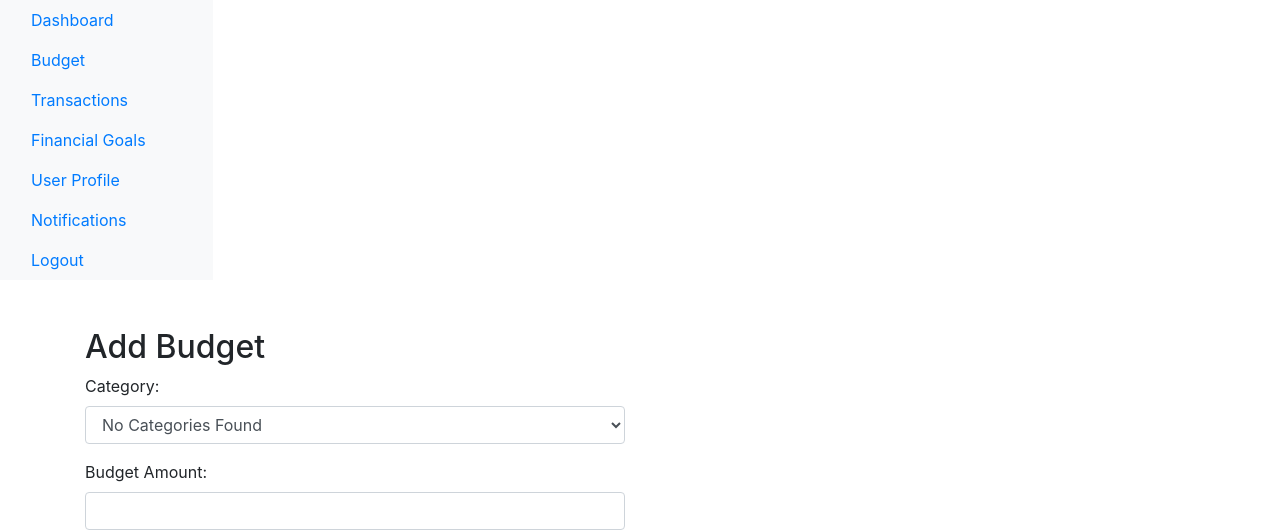
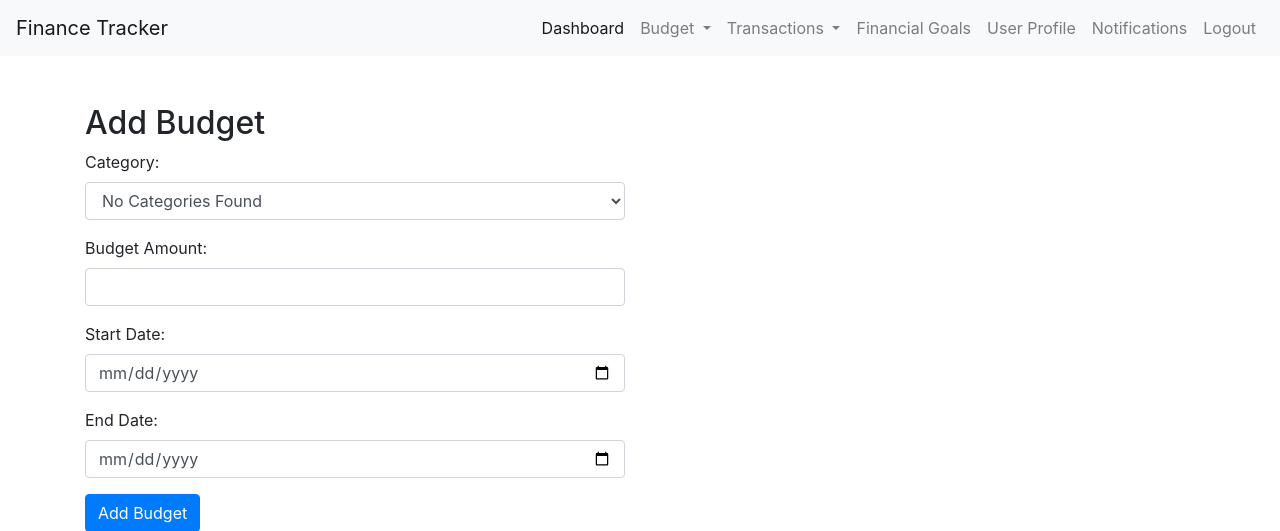
Before and after one commit to abelshebela/finance_tracker, a PHP site: page /add_budget.php in a window 1280 px wide. Shown: the top 531 px of the page. Run offline with PHP 8.4, Linux system fonts and the light colour scheme; the visitor is signed in with stand-in values (Sample User, id 1); data that the repository does not hold is empty.

Commit message:
modified the nav.php

```diff
--- a/nav.php
+++ b/nav.php
@@ -2,72 +2,47 @@
 session_start();
 include 'includes/db.php';
 ?>
-            <nav id="sidebar" class="col-md-3 col-lg-2 d-md-block bg-light sidebar">
-                <div class="position-sticky">
-                    <ul class="nav flex-column">
-                        <li class="nav-item">
-                            <a class="nav-link active" href="dashboard.php">
-                                Dashboard
+<nav class="navbar navbar-expand-lg navbar-light bg-light">
+    <a class="navbar-brand" href="dashboard.php">Finance Tracker</a>
+    <button class="navbar-toggler" type="button" data-toggle="collapse" data-target="#navbarNav" aria-controls="navbarNav" aria-expanded="false" aria-label="Toggle navigation">
+        <span class="navbar-toggler-icon"></span>
+    </button>
+    <div class="collapse navbar-collapse" id="navbarNav">
+        <ul class="navbar-nav navbar-nav ml-auto">
+            <li class="nav-item active">
+                <a class="nav-link" href="dashboard.php">Dashboard</a>
+            </li>
+            <li class="nav-item dropdown">
+                <a class="nav-link dropdown-toggle" href="#" id="transactionsDropdown" role="button" data-toggle="dropdown" aria-haspopup="true" aria-expanded="false">
+                    Budget
                 </a>
+                <div class="dropdown-menu" aria-labelledby="transactionsDropdown">
+                    <a class="dropdown-item" href="add_budget.php">Add Budget</a>
+                    <a class="dropdown-item" href="view_budget.php">View Budgets</a>
+                </div>
+            </li>
+            <li class="nav-item dropdown">
+                <a class="nav-link dropdown-toggle" href="#" id="transactionsDropdown" role="button" data-toggle="dropdown" aria-haspopup="true" aria-expanded="false">
+                    Transactions
+                </a>
+                <div class="dropdown-menu" aria-labelledby="transactionsDropdown">
+                    <a class="dropdown-item" href="add_income.php">Add Income</a>
+                    <a class="dropdown-item" href="add_expense.php">Add Expense</a>
+                    <a class="dropdown-item" href="view_transactions.php">View Transactions</a>
+                </div>
             </li>
             <li class="nav-item">
-                            <a class="nav-link" href="#" data-toggle="collapse" data-target="#budgetDropdown">
-                                Budget
-                            </a>
-                            <ul class="nav flex-column sub-menu collapse" id="budgetDropdown">
-                                <li class="nav-item">
-                                    <a class="nav-link" href="add_budget.php">
-                                        Add Budget
-                                    </a>
+                <a class="nav-link" href="financial_goals.php">Financial Goals</a>
             </li>
             <li class="nav-item">
-                                    <a class="nav-link" href="view_budget.php">
-                                        View Budgets
-                                    </a>
-                                </li>
-                            </ul>
+                <a class="nav-link" href="profile.php">User Profile</a>
             </li>
             <li class="nav-item">
-                            <a class="nav-link" href="#" data-toggle="collapse" data-target="#transactionsDropdown">
-                                Transactions
-                            </a>
-                            <ul class="nav flex-column sub-menu collapse" id="transactionsDropdown">
+               <a class="nav-link" href="notification.php">Notifications</a>
+            </li>
+
             <li class="nav-item">
-                                    <a class="nav-link" href="add_income.php">
-                                        Add Income
-                                    </a>
-                                </li>
-                                <li class="nav-item">
-                                    <a class="nav-link" href="add_expense.php">
-                                        Add Expense
-                                    </a>
-                                </li>
-                                <li class="nav-item">
-                                    <a class="nav-link" href="view_transactions.php">
-                                        View Transactions
-                                    </a>
-                                </li>
-                            </ul>
-                        </li>
-                        <li class="nav-item">
-                            <a class="nav-link" href="financial_goals.php">
-                                Financial Goals
-                            </a>
-                        </li>
-                        <li class="nav-item">
-                            <a class="nav-link" href="profile.php">
-                                User Profile
-                            </a>
-                        </li>
-                        <li class="nav-item">
-                            <a class="nav-link" href="notification.php">
-                                Notifications
-                            </a>
-                        </li>
-                        <li class="nav-item">
-                            <a class="nav-link" href="logout.php">
-                                Logout
-                            </a>
+                <a class="nav-link" href="logout.php">Logout</a>
             </li>
         </ul>
     </div>
--- a/registration.php
+++ b/registration.php
@@ -12,8 +12,8 @@ if ($_SERVER["REQUEST_METHOD"] == "POST") {
     $gender = $_POST["gender"];
 
 
-    $sql = "INSERT INTO users (first_name, last_name, email, password, phone_number, address, date_of_birth, gender) "
-            VALUES ('$first_name', '$last_name', '$email', '$password', '$phone_number', '$address', '$date_of_birth', '$gender')";
+    $sql = "INSERT INTO users (first_name, last_name, email, password, phone_number, address, date_of_birth, gender)
+            VALUES ($first_name, $last_name, $email, $password, $phone_number, $address, $date_of_birth, $gender)";
 
     if ($conn->query($sql) === true) {
         echo "Registration successful. You can now <a href='index.php'>login</a>.";
```
Lines whose indentation alone changed are shown as unchanged.
